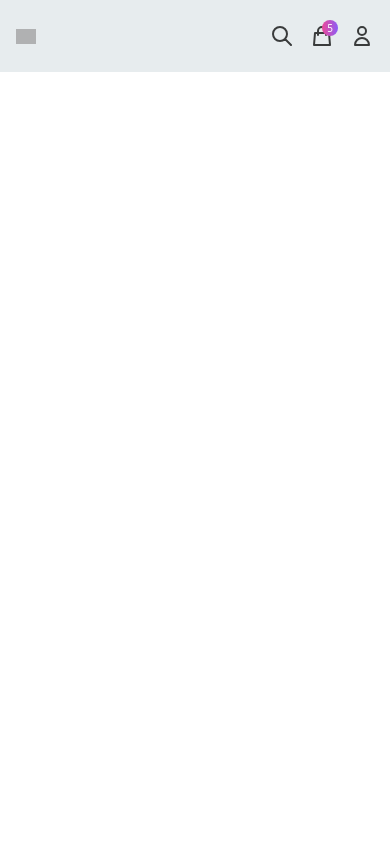
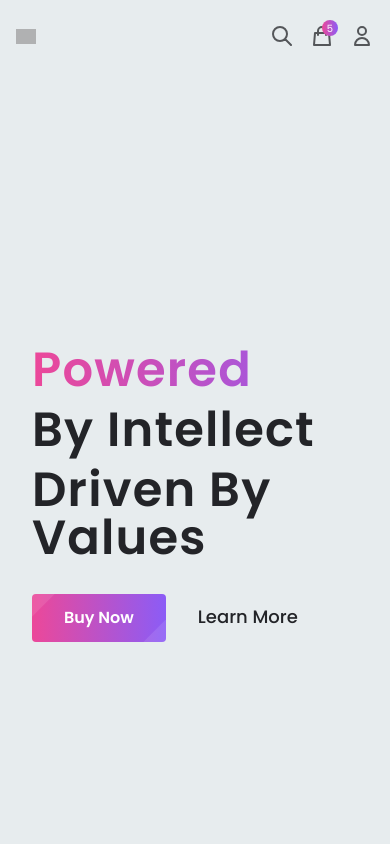
Before and after one commit to Vijayrajdev/Apple-vj, a Next.js app: page / in a window 390 px wide. Shown: the top 844 px of the page. Built offline with nearby package versions, Linux system fonts and the light colour scheme; grey boxes are pictures that could not be loaded.

Commit message:
Landing Page

```diff
--- /dev/null
+++ b/components/Button.tsx
@@ -0,0 +1,46 @@
+import React from "react";
+
+interface Props {
+  title: String;
+  onClick?: () => void;
+  width?: String;
+  padding?: String;
+  loading?: Boolean;
+  noIcon?: Boolean;
+}
+
+const Button = ({ title, onClick, width, padding, loading, noIcon }: Props) => {
+  return (
+    <button
+      className={`ease group relative z-30 box-border inline-flex ${
+        width ? width : "w-auto"
+      } ${padding} cursor-pointer items-center justify-center overflow-hidden rounded bg-indigo-600 bg-gradient-to-r from-pink-500 to-violet-500 px-8 py-3 font-bold text-white transition-all duration-300 focus:outline-none`}
+      onClick={onClick}
+    >
+      <span className="absolute bottom-0 right-0 -mb-8 -mr-5 h-20 w-8 translate-x-1 rotate-45 transform bg-white opacity-10 transition-all duration-300 ease-out group-hover:translate-x-0"></span>
+      <span className="absolute top-0 left-0 -mt-1 -ml-12 h-8 w-20 -translate-x-1 -rotate-45 transform bg-white opacity-10 transition-all duration-300 ease-out group-hover:translate-x-0"></span>
+
+      <span className="relative z-20 flex items-center font-semibold">
+        {noIcon && (
+          <svg
+            className="relative mr-2 h-5 w-5 flex-shrink-0 text-white"
+            fill="none"
+            stroke="currentColor"
+            viewBox="0 0 24 24"
+            xmlns="http://www.w3.org/2000/svg"
+          >
+            <path
+              strokeLinecap="round"
+              strokeLinejoin="round"
+              strokeWidth="2"
+              d="M13 10V3L4 14h7v7l9-11h-7z"
+            ></path>
+          </svg>
+        )}
+        {loading ? "Loading..." : title}
+      </span>
+    </button>
+  );
+};
+
+export default Button;
--- a/components/Header.tsx
+++ b/components/Header.tsx
@@ -28,7 +28,13 @@ const Header = () => {
         <a className="headerLink">Explore</a>
         <a className="headerLink">Support</a>
         <a className="headerLink">Buisness</a>
-        <a className="headerLink">Contact</a>
+        <a
+          href="https://vijayraj.netlify.app/"
+          target="_blank"
+          className="headerLink"
+        >
+          Contact
+        </a>
       </div>
 
       <div className="flex items-center justify-center gap-x-4 md:w-1/5">
--- /dev/null
+++ b/components/Landing.tsx
@@ -0,0 +1,30 @@
+import Image from "next/image";
+import React from "react";
+import Button from "./Button";
+
+const Landing = () => {
+  return (
+    <section className="sticky top-0 mx-auto flex h-screen max-w-[1350px] items-center justify-between px-8">
+      <div className="space-y-8">
+        <h1 className="space-y-3 text-5xl font-semibold tracking-wide lg:text-6xl xl:text-7xl">
+          <span className="block bg-gradient-to-r from-pink-500 to-violet-500 bg-clip-text text-transparent">
+            Powered
+          </span>
+          <span className="block">By Intellect</span>
+          <span className="block">Driven By Values</span>
+        </h1>
+
+        <div className="space-x-8">
+          <Button title="Buy Now" />
+          <a className="link">Learn More</a>
+        </div>
+      </div>
+
+      <div className="relative hidden h-[450px] w-[450px] transition-all duration-500 md:inline lg:h-[650px] lg:w-[600px]">
+        <Image src="/iphone.png" layout="fill" objectFit="contain" />
+      </div>
+    </section>
+  );
+};
+
+export default Landing;
--- a/next.config.js
+++ b/next.config.js
@@ -2,6 +2,6 @@
 module.exports = {
   reactStrictMode: true,
   images: {
-    domains: ["rb.gy", "www.gravatar.com"],
+    domains: ["rb.gy", "www.gravatar.com", "www.apple.com"],
   },
 };
--- a/package.json
+++ b/package.json
@@ -6,6 +6,7 @@
     "start": "next start"
   },
   "dependencies": {
+    "@headlessui/react": "^1.7.0",
     "@heroicons/react": "^1.0.6",
     "next": "latest",
     "react": "18.1.0",
--- a/pages/index.tsx
+++ b/pages/index.tsx
@@ -1,7 +1,9 @@
+import { Tab } from "@headlessui/react";
 import type { NextPage } from "next";
 import Head from "next/head";
 import Image from "next/image";
 import Header from "../components/Header";
+import Landing from "../components/Landing";
 
 const Home: NextPage = () => {
   return (
@@ -14,6 +16,44 @@ const Home: NextPage = () => {
         />
       </Head>
       <Header />
+
+      <main className="relative h-[200vh] bg-[#E7ECEE]">
+        <Landing />
+      </main>
+
+      <section className="relative z-40 -mt-[100vh] min-h-screen bg-[#1B1B1B]">
+        <div className="space-y-10 py-16">
+          <h1 className="text-center text-4xl font-medium tracking-wide text-white md:text-5xl">
+            New Promos
+          </h1>
+
+          <Tab.Group>
+            <Tab.List className="flex justify-center">
+              {/* {categories.map((category) => (
+                <Tab
+                  key={category._id}
+                  id={category._id}
+                  className={({ selected }) =>
+                    `whitespace-nowrap rounded-t-lg py-3 px-5 text-sm font-light outline-none md:py-4 md:px-6 md:text-base ${
+                      selected
+                        ? "borderGradient bg-[#35383C] text-white"
+                        : "border-b-2 border-[#35383C] text-[#747474]"
+                    }`
+                  }
+                >
+                  {category.title}
+                </Tab>
+              ))} */}
+            </Tab.List>
+            <Tab.Panels className="mx-auto max-w-fit pt-10 pb-24 sm:px-4">
+              {/* <Tab.Panel className="tabPanel">{showProducts(0)}</Tab.Panel>
+              <Tab.Panel className="tabPanel">{showProducts(1)}</Tab.Panel>
+              <Tab.Panel className="tabPanel">{showProducts(2)}</Tab.Panel>
+              <Tab.Panel className="tabPanel">{showProducts(3)}</Tab.Panel> */}
+            </Tab.Panels>
+          </Tab.Group>
+        </div>
+      </section>
     </div>
   );
 };
--- a/styles/globals.css
+++ b/styles/globals.css
@@ -1,6 +1,14 @@
+@import url("https://fonts.googleapis.com/css2?family=Poppins:ital,wght@0,100;0,200;0,300;0,400;0,500;0,600;0,700;0,800;0,900;1,100;1,200;1,300;1,400;1,500;1,600;1,700;1,800;1,900&display=swap");
+
 @tailwind base;
 @tailwind components;
 @tailwind utilities;
+
+@layer base {
+  body {
+    @apply font-body text-[#232428];
+  }
+}
 
 @layer components {
   .headerLink {
@@ -10,4 +18,8 @@
   .headerIcon {
     @apply h-6 w-6 cursor-pointer opacity-75 transition hover:opacity-100;
   }
+
+  .link {
+    @apply relative cursor-pointer text-lg font-medium before:absolute before:inset-x-0 before:-bottom-1.5 before:h-0.5 before:origin-left before:scale-x-0 before:transform before:rounded-bl before:bg-black before:transition-all before:duration-200 hover:before:scale-x-100;
+  }
 }
--- a/tailwind.config.js
+++ b/tailwind.config.js
@@ -1,11 +1,15 @@
 /** @type {import('tailwindcss').Config} */
 module.exports = {
   content: [
-    './pages/**/*.{js,ts,jsx,tsx}',
-    './components/**/*.{js,ts,jsx,tsx}',
+    "./pages/**/*.{js,ts,jsx,tsx}",
+    "./components/**/*.{js,ts,jsx,tsx}",
   ],
   theme: {
-    extend: {},
+    extend: {
+      fontFamily: {
+        body: ["Poppins", "sanserif"],
+      },
+    },
   },
   plugins: [],
-}
+};
```
Also changed, not shown: 2 other files (tests, documents, lock files or other folders).
